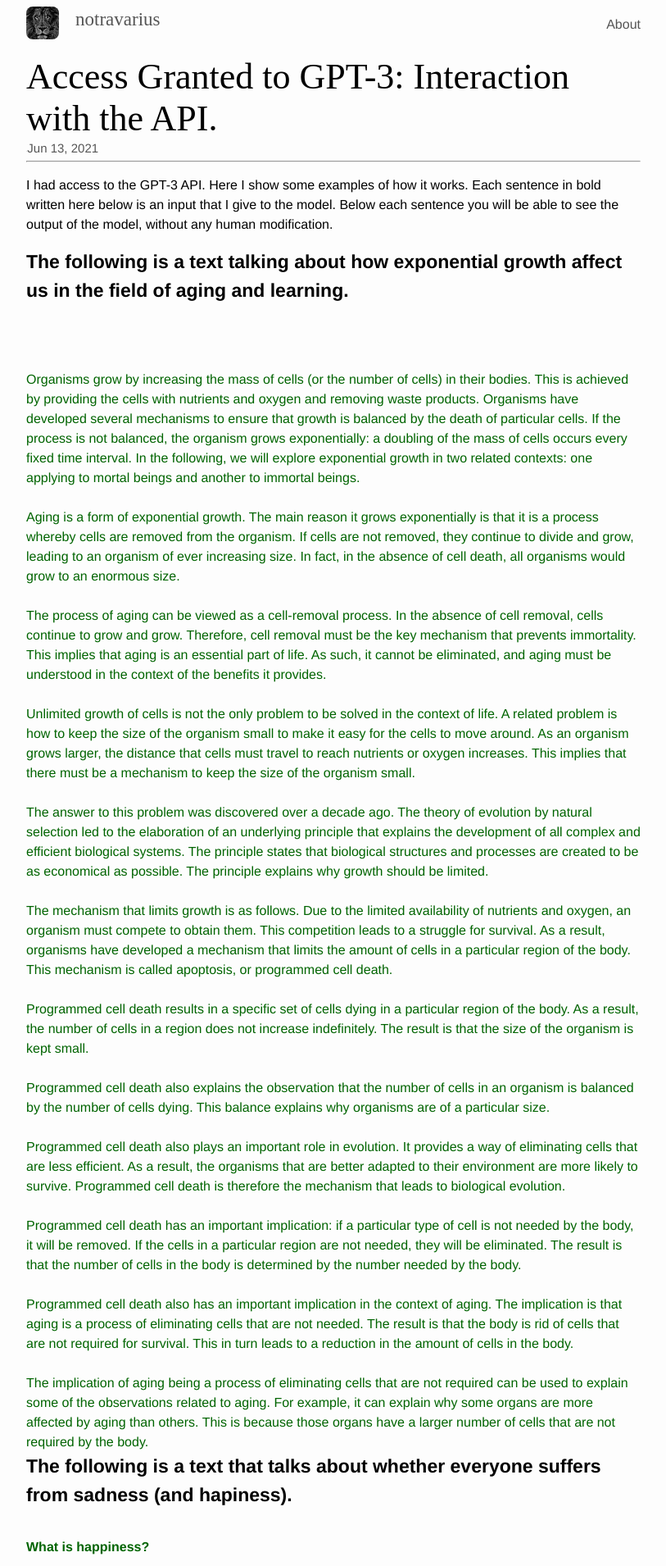
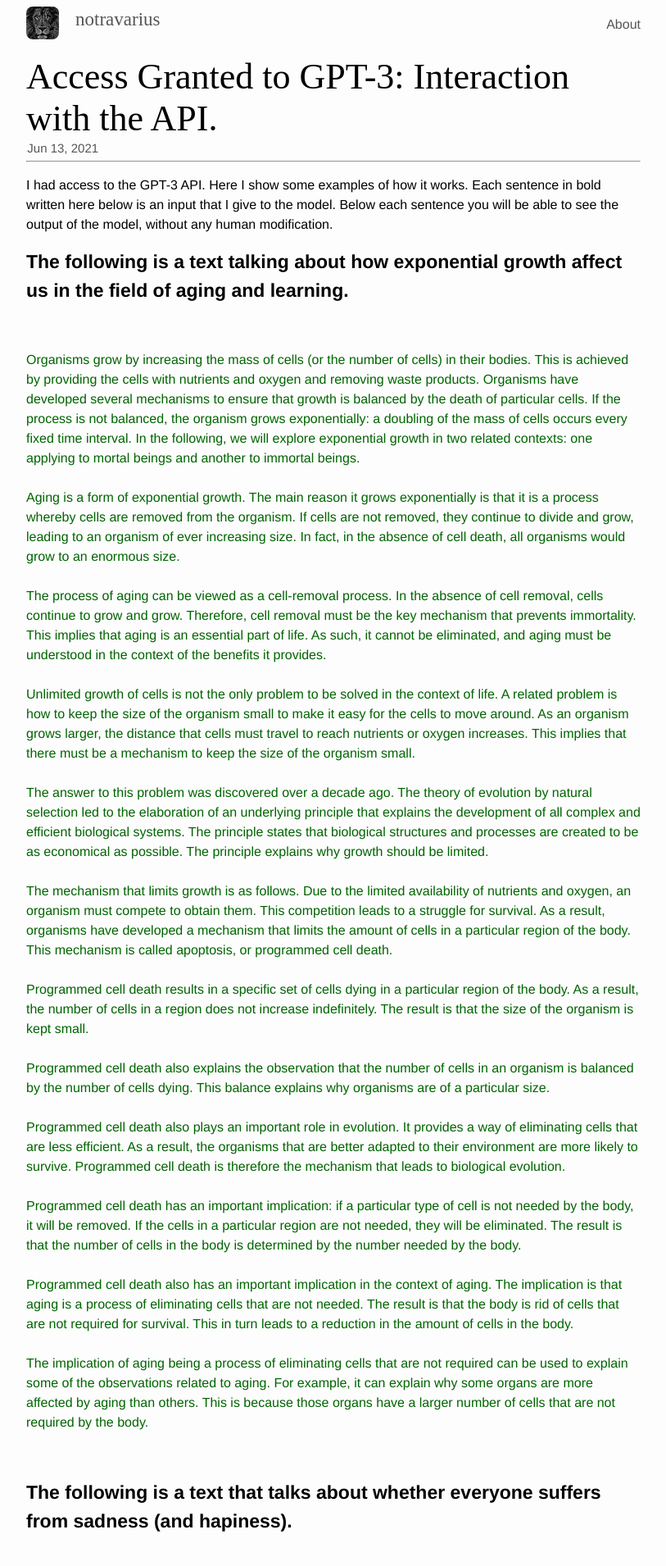
Before and after one commit to leonelBianchi/lebianchi.github.io, a Jekyll site: the page built from _posts/2021-06-13-gpt-access.md, in a window 1280 px wide. Shown: the top 1910 px of the page at 82% size, without its empty margins (233-1046 px from the left). Built offline with Jekyll 4.4.1, drawn with Linux system fonts in a browser that asks for light colours.

Commit message:
post_dropdown

```diff
--- a/_posts/2021-06-13-gpt-access.md
+++ b/_posts/2021-06-13-gpt-access.md
@@ -31,7 +31,7 @@
 
 I had access to the GPT-3 API. Here I show some examples of how it works. Each sentence in bold written here below is an input that I give to the model. Below each sentence you will be able to see the output of the model, without any human modification.
 
-<div id="title"><b>The following is a text talking about how exponential growth affect us in the field of aging and learning.</b></div><br><br>
+<div id="title"><b>The following is a text talking about how exponential growth affect us in the field of aging and learning.</b></div><br>
 <div id="text">
 Organisms grow by increasing the mass of cells (or the number of cells) in their bodies. This is achieved by providing the cells with nutrients and oxygen and removing waste products. Organisms have developed several mechanisms to ensure that growth is balanced by the death of particular cells. If the process is not balanced, the organism grows exponentially: a doubling of the mass of cells occurs every fixed time interval.
 In the following, we will explore exponential growth in two related contexts: one applying to mortal beings and another to immortal beings.<br><br>
@@ -57,7 +57,7 @@
 Programmed cell death also has an important implication in the context of aging. The implication is that aging is a process of eliminating cells that are not needed. The result is that the body is rid of cells that are not required for survival. This in turn leads to a reduction in the amount of cells in the body.<br><br>
 
 The implication of aging being a process of eliminating cells that are not required can be used to explain some of the observations related to aging. For example, it can explain why some organs are more affected by aging than others. This is because those organs have a larger number of cells that are not required by the body.<br>
-</div>
+</div> <br>
 
 <div id="title"><b>The following is a text that talks about whether everyone suffers from sadness (and hapiness).</b><br><br></div>
 
@@ -113,7 +113,7 @@
 They are people who feel that they have been wronged by others.
 
 They are people who feel that they have to live alone and feel that they are being abandoned by others. They are people who feel that they have been bullied by others and feel that they are being controlled by others.
-</div>
+</div><br>
 
 
 <div id="title"><b>The following is a text that talks about how math taught in school can be a lethal weapon.</b></div><br><br>
@@ -129,9 +129,9 @@
 The child is taught to beat everyone else in the competitions. The child is taught to beat everyone else in the exams. The child is taught to beat everyone else in the math tests. The child is taught to beat everyone else in the math competitions.<br><br>
 
 The child is taught to beat everyone else in the math wars. The child is taught to beat everyone else in the math competitions. The child is taught to beat everyone else in the math races. The child is taught to beat everyone else in the math fights.<br>
-</div>
+</div><br>
 
-<div id="title"><b>How do flashcards work?</b><br><br></div>
+<div id="title"><b>How do flashcards work?</b><br></div>
 <div id="text">
 Flashcards are a great way to quickly learn information and improve memory. They are ideal for students who want to learn new vocabulary, review important concepts, or prepare for upcoming exams. Flashcards can also be used to learn anything you want; you can create flashcards for anything from recipes to important dates.<br><br>
 
@@ -144,9 +144,9 @@
 Flashcards are very useful for studying. If you are preparing for a test, you can use the flashcards to study the definitions of key vocabulary words and phrases. If you are trying to learn a language, you can use the flashcards to study the words and phrases you want to learn. Whatever you want to study, flashcards can help you learn it.<br><br>
 
 Sites like Flashcards can be very useful, and they can be used in a number of different ways. In addition to studying for a test, for example, they can be used to learn a new language or to learn new recipes. They can also be used to learn important information. No matter what you want to learn, flashcards can help you do it.<br>
-</div>
+</div><br>
 
-<div id="title"><b>How can we use machine learning to communicate with dogs?</b></div><br><br>
+<div id="title"><b>How can we use machine learning to communicate with dogs?</b></div><br>
 <div id="text">
 This idea came up one day when I was playing with my dog, and I wondered if I could use computer vision to find the shapes and patterns in dog barks. If I could do that, then I could create a machine learning model that recognized different barks, and I could even create a text-to-bark model that could translate human natural language into dog barks!<br><br>
 
@@ -167,9 +167,9 @@
 Once I was happy with the model, I wanted to try to create a model that could translate a human language into dog barks. I really wanted to test this out, but I knew that some of the words in human language might be hard for a dog to bark. I wanted to see how far I could take this. I showed my dog some pictures of common objects and I taught her to bark the name of the object. I wanted to make her bark the word for the object, but it was a lot harder than I thought it would be. I thought it would be really funny if I could get her to bark the name of the object.<br><br>
 
 After a lot of hard work, I got my dog to bark the word "dolphin" and it was amazing. I took a video and I uploaded it to Cloud Speech-to-Text, so I could translate it into text. I was thrilled with the results, but I was also really surprised to see that my dog recognized the word dolphin!<br>
-</div>
+</div><br>
 
-<div id="title"><b>What is the future of civil engineering?</b></div><br><br>
+<div id="title"><b>What is the future of civil engineering?</b></div><br>
 <div id="text">
 Engineers have a crucial role to play in the future of civil engineering. The job market is expected to increase. There is a growing focus in the world on developing infrastructure. This will require civil engineers to design and build new structures. The world is also facing challenges of climate change and the problem of pollution. Civil engineers will be needed to build new infrastructure systems and facilities that are environmentally friendly.<br><br>
 
@@ -258,7 +258,7 @@
 
 * Dissipate the energy of the earthquake<br><br>
 
-<b>Comments</b><br>
+<b>Comments</b><br><br>
 
 The GPT-3 generated text talks about civil engineering at a deep level, since it not only understands what civil engineering is, it also knows how a project is carried out. In addition, it knows about physical mechanisms of material and the best part is in the end, when it explains that an earthquake resistant design must dissipate the energy of the earthquake (it's not an obvious statement, being that for other kind of phenomena, such as wind, energy dissipation is not the main design criteria). Finally, the way it links traditional civil engineering projects with machine learning and blockchain, makes us think that the model not only understands what are each of them by definition, it also knows how to generate new ideas from them.
 </div>
```
